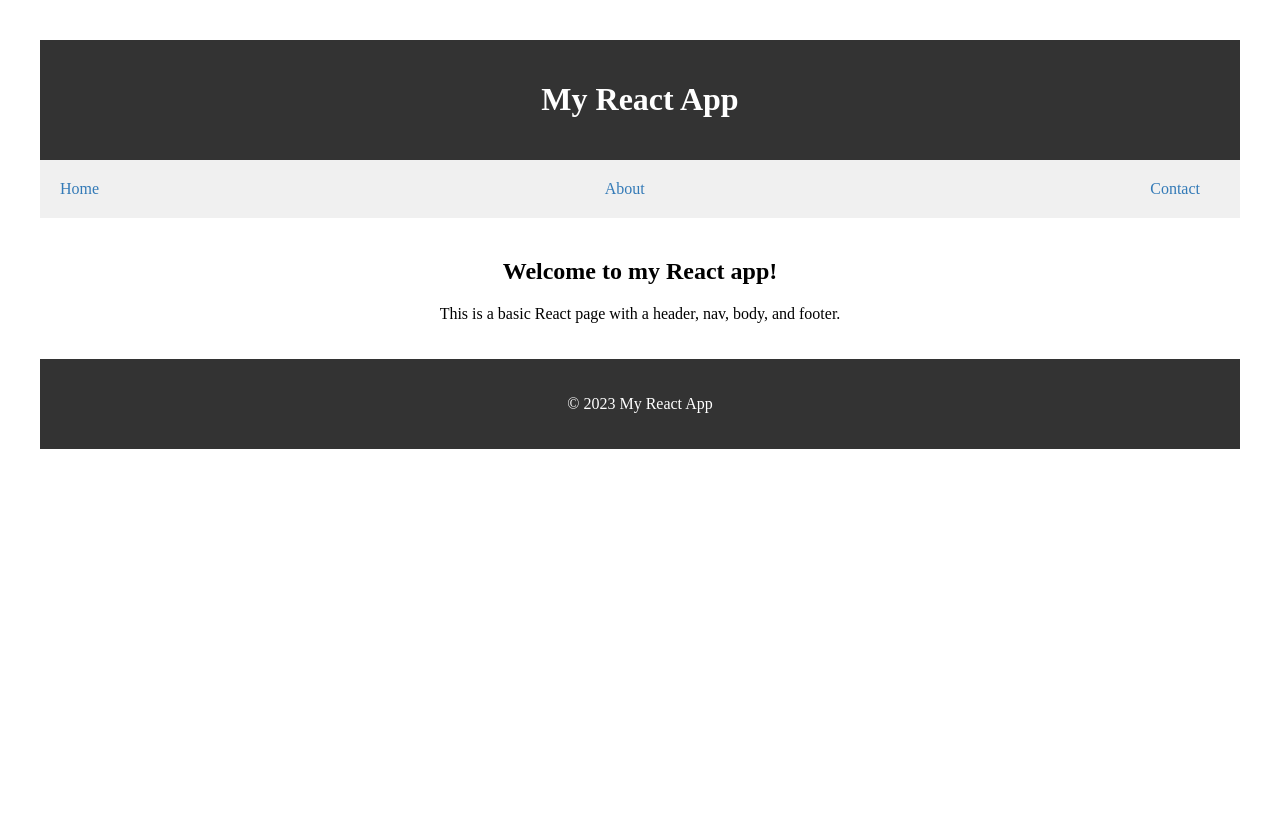
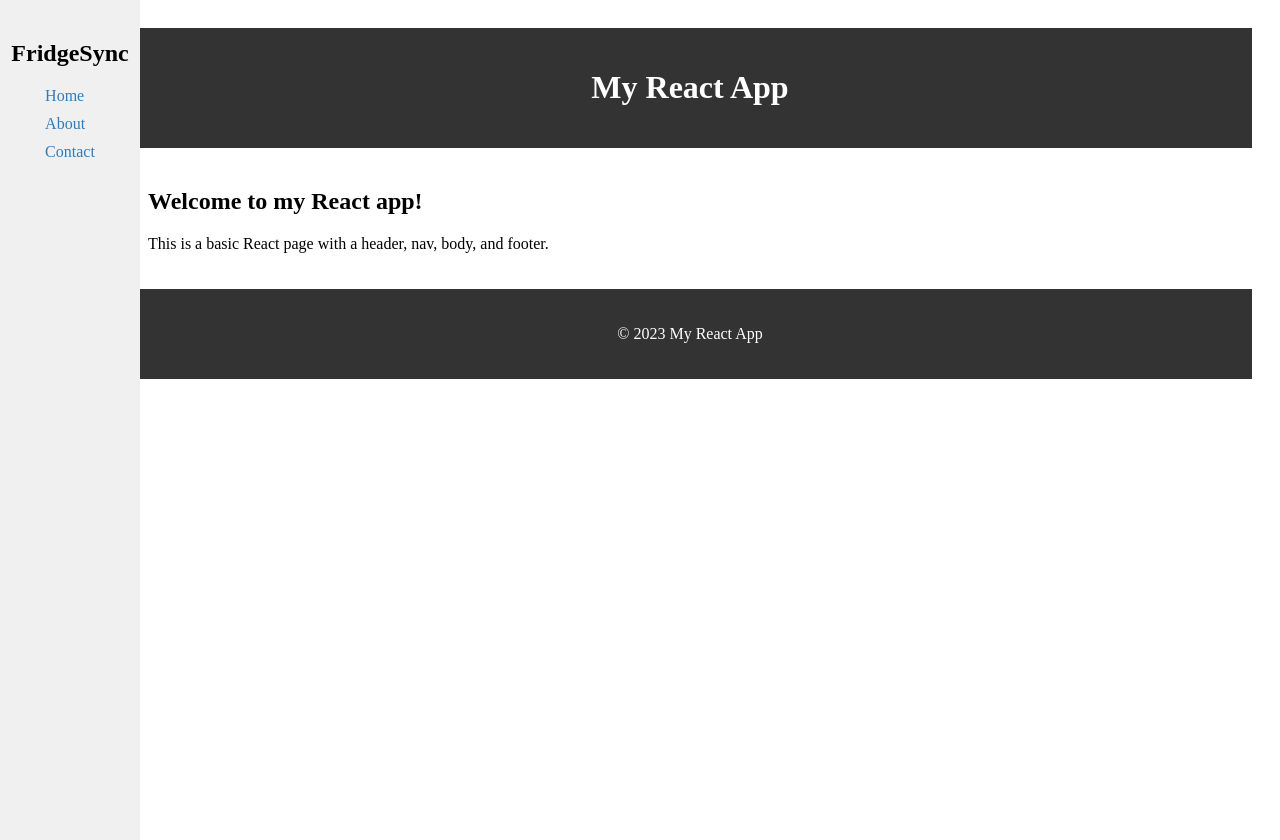
Before and after one commit to kvnbanunu/fridgesync, a React (Vite) app in the folder frontend/: page / in a window 1280 px wide. Before the commit the page ends 800 px from the top, so only its background shows below. Built offline with nearby package versions, Linux system fonts and the light colour scheme.

Commit message:
Basic styling

```diff
--- a/frontend/src/App.jsx
+++ b/frontend/src/App.jsx
@@ -1,15 +1,15 @@
-import { useState } from "react";
-import reactLogo from "./assets/react.svg";
-import viteLogo from "/vite.svg";
-import "./App.css";
+// src/App.jsx
+import React from "react";
 
 function App() {
   return (
     <div className="app-container">
-      <Header />
       <Nav />
-      <Body />
-      <Footer />
+      <div className="main-content">
+        <Header />
+        <Body />
+        <Footer />
+      </div>
     </div>
   );
 }
@@ -25,6 +25,7 @@ function Header() {
 function Nav() {
   return (
     <nav className="nav">
+      <h2 className="nav-title">FridgeSync</h2>
       <ul>
         <li>
           <a href="#">Home</a>
--- a/frontend/src/index.css
+++ b/frontend/src/index.css
@@ -1,12 +1,43 @@
 /* inline styles */
 <style>
   .app-container {
-    max-width: 800px;
-    margin: 40px auto;
+    display: flex;
+    flex-direction: row;
+    height: 100vh;
+  }
+
+  .nav {
+    position: absolute;
+    top: 0;
+    left: 0;
+    width: 100px;
+    height: 100vh;
+    background-color: #f0f0f0;
     padding: 20px;
-    background-color: #f9f9f9;
-    border: 1px solid #ddd;
-    box-shadow: 0 2px 4px rgba(0, 0, 0, 0.1);
+    display: flex;
+    flex-direction: column;
+    align-items: center;
+  }
+
+  .nav ul {
+    list-style: none;
+    margin: 0;
+    padding: 0;
+  }
+
+  .nav li {
+    margin-bottom: 10px;
+  }
+
+  .nav a {
+    color: #337ab7;
+    text-decoration: none;
+  }
+
+  .main-content {
+    flex: 1;
+    padding: 20px;
+    margin-left: 100px; /* add margin to main content */
   }
 
   .header {
@@ -14,28 +45,6 @@
     color: #fff;
     padding: 20px;
     text-align: center;
-  }
-
-  .nav {
-    background-color: #f0f0f0;
-    padding: 20px;
-  }
-
-  .nav ul {
-    list-style: none;
-    margin: 0;
-    padding: 0;
-    display: flex;
-    justify-content: space-between;
-  }
-
-  .nav li {
-    margin-right: 20px;
-  }
-
-  .nav a {
-    color: #337ab7;
-    text-decoration: none;
   }
 
   .body {
```
